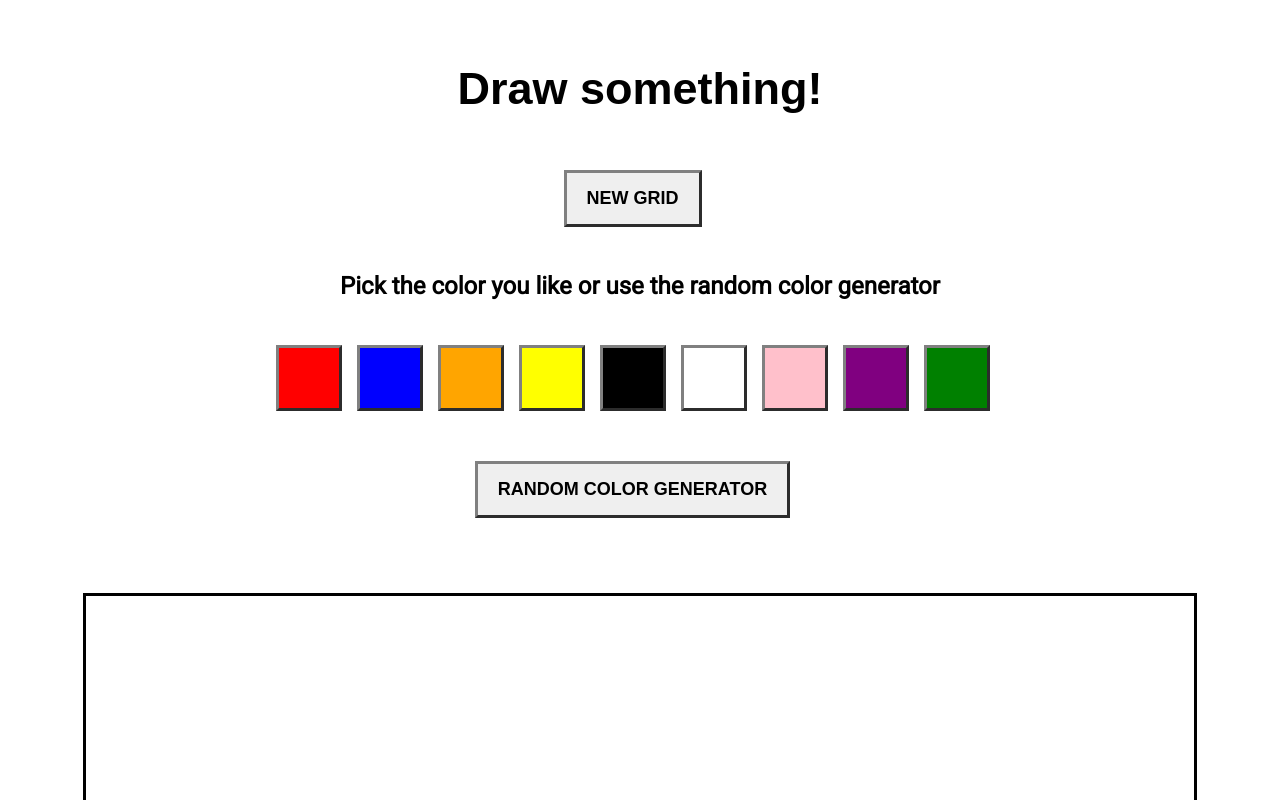
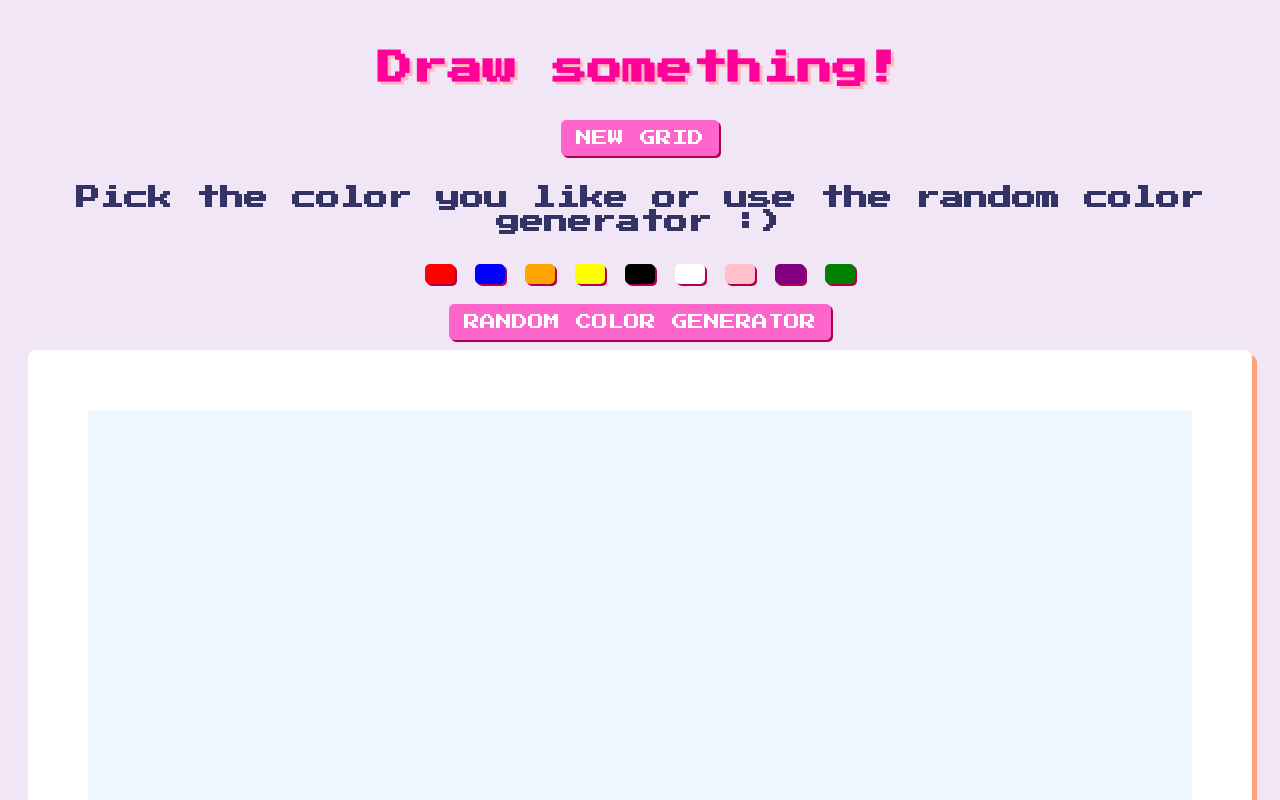
Before and after one commit to Gosia-Ras/etch-a-sketch, a plain HTML site: page index.html in a window 1280 px wide. Shown: the top 800 px of the page. Drawn offline with Linux system fonts and the light colour scheme; a web font is replaced by a local one.

Commit message:
Changed the style to be more retro

```diff
--- a/css/styles.css
+++ b/css/styles.css
@@ -1,41 +1,56 @@
 body {
-  padding: 25px;
+  background-color: #f0e6f6;
+  font-family: "Press Start 2P", cursive;
+  color: #333366;
+  padding: 20px;
   text-align: center;
-  font-family: "Roboto", sans-serif;
 }
 
 h1 {
-  font-family: "Rubik Doodle Shadow", sans-serif;
-  font-size: 45px;
+  font-family: "Press Start 2P", cursive;
+  font-size: 35px;
+  color: #ff0099;
+  text-shadow: 3px 3px 0px #ffb6c1;
 }
 
 button {
-  position: relative;
-  margin: 25px 0;
-  padding: 15px 20px;
-  font-size: 18px;
+  background-color: #ff66cc;
+  color: white;
+  border: none;
+  padding: 10px 15px;
+  margin: 10px;
+  border-radius: 5px;
+  box-shadow: 2px 2px 0px #b2004c;
   text-transform: uppercase;
-  margin-right: 15px;
-  border: 3px outset grey;
-  font-weight: 600;
+  font-family: "Press Start 2P", cursive;
+  font-size: 16px;
+  cursor: pointer;
+}
+
+button:hover {
+  background-color: #ff3399;
+}
+
+button:active {
+  box-shadow: inset 2px 2px 0px #b2004c;
 }
 
 div.container {
-  padding: 50px;
-}
-
-div.colorPicker button {
-  padding: 30px;
+  padding: 60px;
+  background-color: #ffffff;
+  border-radius: 8px;
+  box-shadow: 5px 5px 0px #ffa07a;
 }
 
 .gridContainer {
   display: grid;
   grid-template-columns: repeat(16, 1fr);
   height: 90vh;
-  border: 3px solid black;
 }
 
 .item {
   width: 100%;
   height: auto;
+  background-color: #f0f8ff;
+  transition: background-color 0.1s;
 }
--- a/index.html
+++ b/index.html
@@ -4,12 +4,11 @@
     <meta charset="UTF-8" />
     <meta name="viewport" content="width=device-width, initial-scale=1.0" />
     <title>Etch-A-Sketch</title>
-    <link rel="preconnect" href="https://fonts.googleapis.com" />
-    <link rel="preconnect" href="https://fonts.gstatic.com" crossorigin />
     <link
-      href="https://fonts.googleapis.com/css2?family=Roboto&family=Rubik+Doodle+Shadow&display=swap"
+      href="https://fonts.googleapis.com/css2?family=Press+Start+2P&display=swap"
       rel="stylesheet"
     />
+
     <link rel="stylesheet" href="./css/styles.css" />
   </head>
   <body>
@@ -17,7 +16,7 @@
     <button class="newGrid">New Grid</button>
     <div id="colors">
       <div class="colorPicker">
-        <h2>Pick the color you like or use the random color generator</h2>
+        <h2>Pick the color you like or use the random color generator :)</h2>
       </div>
       <button id="random">Random color generator</button>
     </div>
```
